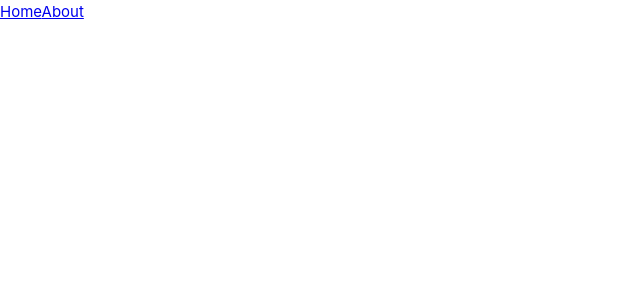
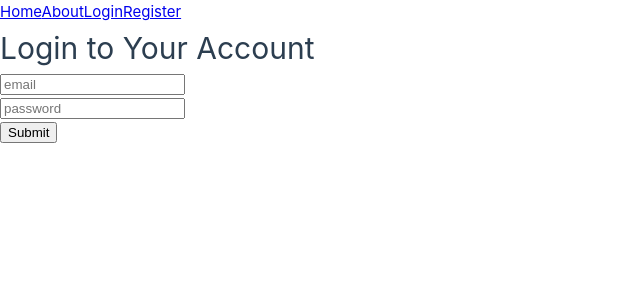
Before and after one commit to mikeStr8s/bookclub, a Vue app: page /sign-in in a window 1280 px wide. Before the commit this address had no page. Shown: the top 300 px of the page, without its empty margins (0-640 px from the left). Built offline with nearby package versions, Linux system fonts and the light colour scheme.

Commit message:
added basic firebase integration and some auth pages.

```diff
--- a/package.json
+++ b/package.json
@@ -7,6 +7,7 @@
     "preview": "vite preview --port 4173"
   },
   "dependencies": {
+    "firebase": "9.10.0",
     "vue": "^3.2.38",
     "vue-router": "^4.1.5"
   },
--- a/src/App.vue
+++ b/src/App.vue
@@ -8,10 +8,11 @@ import { RouterLink, RouterView } from 'vue-router'
       <nav>
         <RouterLink to="/">Home</RouterLink>
         <RouterLink to="/about">About</RouterLink>
+        <RouterLink to="/sign-in">Login</RouterLink>
+        <RouterLink to="/register">Register</RouterLink>
       </nav>
     </div>
   </header>
-
   <RouterView />
 </template>
 
--- /dev/null
+++ b/src/components/MostRecent.vue
@@ -0,0 +1,11 @@
+<script setup>
+
+</script>
+
+<template>
+
+</template>
+
+<style scoped>
+
+</style>
--- a/src/main.js
+++ b/src/main.js
@@ -1,8 +1,22 @@
 import { createApp } from 'vue'
 import App from './App.vue'
 import router from './router'
+import { initializeApp } from 'firebase/app'
 
 import './assets/main.css'
+
+const firebaseConfig = {
+    apiKey: "AIzaSyAEkx5h_H_jYYiA5zv-SaziecBXeDwxPJ4",
+    authDomain: "bookclub-58f19.firebaseapp.com",
+    projectId: "bookclub-58f19",
+    storageBucket: "bookclub-58f19.appspot.com",
+    messagingSenderId: "1068291885693",
+    appId: "1:1068291885693:web:8961261fdcabbaab2d7f14",
+    measurementId: "G-ZHW6J2Q0PG"
+};
+
+// Initialize Firebase
+initializeApp(firebaseConfig);
 
 const app = createApp(App)
 
--- a/src/router/index.js
+++ b/src/router/index.js
@@ -16,6 +16,16 @@ const router = createRouter({
       // this generates a separate chunk (About.[hash].js) for this route
       // which is lazy-loaded when the route is visited.
       component: () => import('../views/AboutView.vue')
+    },
+    {
+      path: '/sign-in',
+      name: 'sign-in',
+      component: () => import('../views/SignInView.vue')
+    },
+    {
+      path: '/register',
+      name: 'register',
+      component: () => import('../views/RegisterView.vue')
     }
   ]
 })
--- a/src/views/HomeView.vue
+++ b/src/views/HomeView.vue
@@ -1,7 +1,9 @@
 <script setup>
+  import MostRecent from '../components/MostRecent.vue'
 </script>
 
 <template>
   <main>
+    <MostRecent/>
   </main>
 </template>
--- /dev/null
+++ b/src/views/RegisterView.vue
@@ -0,0 +1,28 @@
+<template>
+    <h1>Create an Account</h1>
+    <p><input type="text" placeholder="email" v-model="email"></p>
+    <p><input type="password" placeholder="password" v-model="password"></p>
+    <p><button @click="register">Submit</button></p>
+</template>
+<script setup>
+    import { ref } from 'vue'
+    import { getAuth, createUserWithEmailAndPassword } from 'firebase/auth'
+    import { useRouter } from 'vue-router'
+
+    const email = ref('')
+    const password = ref('')
+    const router = useRouter()
+
+    function register() {
+        const auth = getAuth();
+        createUserWithEmailAndPassword(auth, email.value, password.value)
+            .then((data) => {
+                console.log('Successfully registered')
+                router.push('/')
+            })
+            .catch(error => {
+                console.log(error.code)
+                alert(error.message)
+            })
+    }
+</script>
--- /dev/null
+++ b/src/views/SignInView.vue
@@ -0,0 +1,28 @@
+<template>
+    <h1>Login to Your Account</h1>
+    <p><input type="text" placeholder="email" v-model="email"></p>
+    <p><input type="password" placeholder="password" v-model="password"></p>
+    <p><button @click="signIn">Submit</button></p>
+</template>
+<script setup>
+    import { ref } from 'vue'
+    import { getAuth, signInWithEmailAndPassword } from 'firebase/auth'
+    import { useRouter } from 'vue-router'
+
+    const email = ref('')
+    const password = ref('')
+    const router = useRouter()
+
+    function signIn() {
+        const auth = getAuth();
+        signInWithEmailAndPassword(auth, email.value, password.value)
+            .then((data) => {
+                console.log('Successfully logged in')
+                router.push('/')
+            })
+            .catch(error => {
+                console.log(error.code)
+                alert(error.message)
+            })
+    }
+</script>
```
Also changed, not shown: 2 other files (tests, documents, lock files or other folders).
